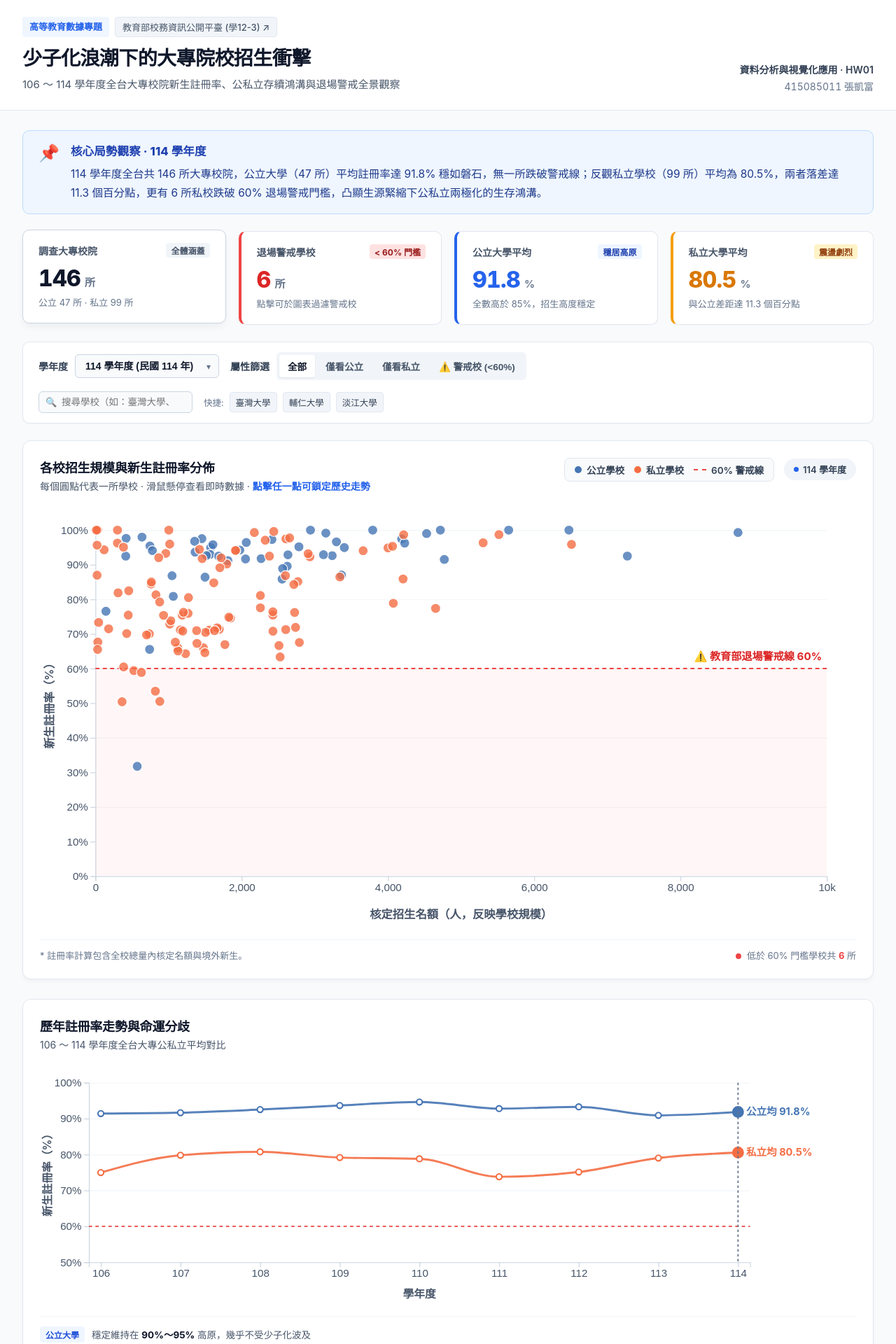
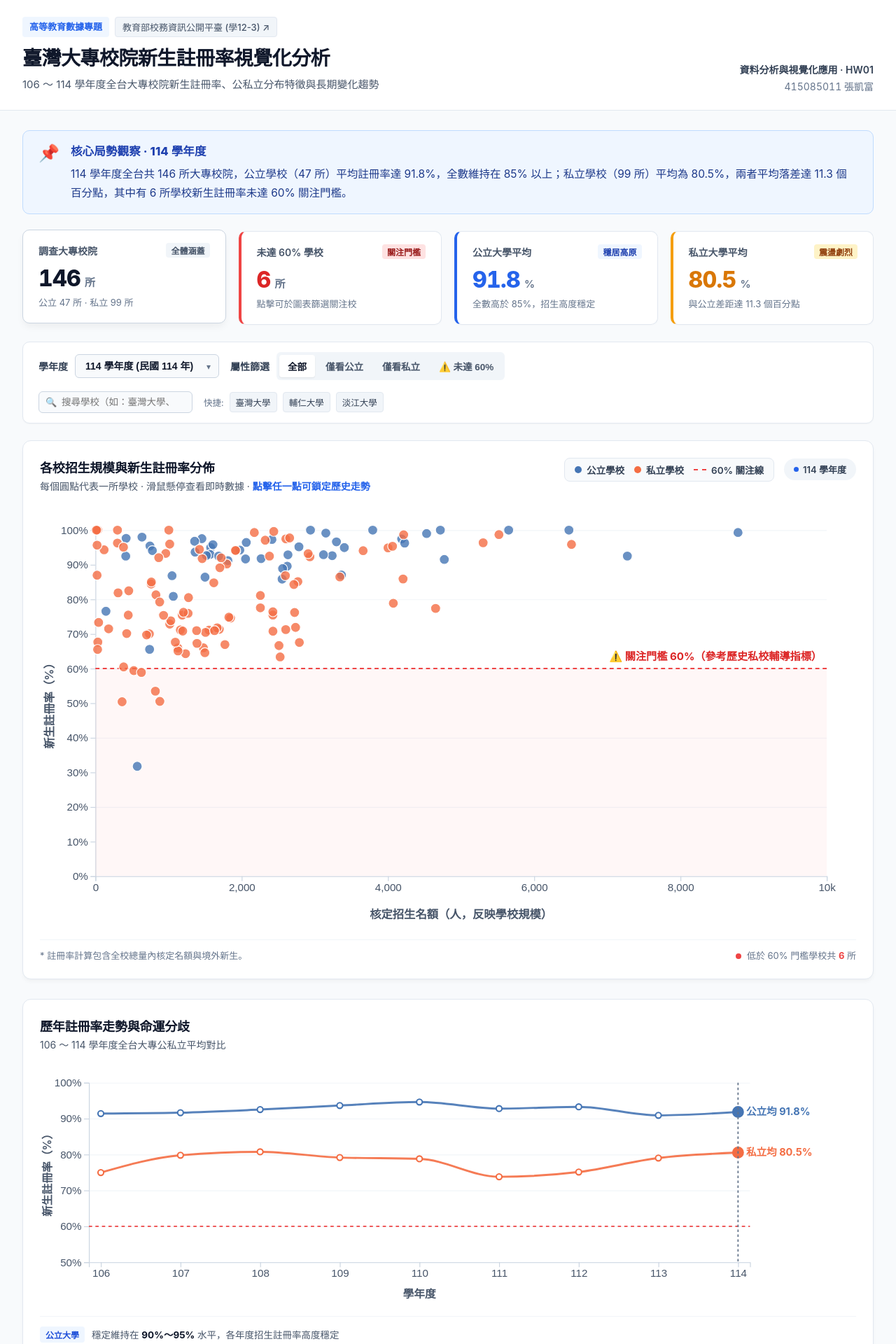
Before and after one commit to powerkaifu/1151VIS-HW1-415085011-CHANG-KAI-FU, a Vue app: page / in a window 1280 px wide. Shown: the top 1920 px of the page at 70% size. Built offline with nearby package versions, Linux system fonts and the light colour scheme.

Commit message:
docs & refactor: 提升學術嚴謹度，修正關注門檻、名額差額與統計口徑說明

```diff
--- a/src/App.vue
+++ b/src/App.vue
@@ -83,7 +83,7 @@ const summaryStats = computed(() => {
 const editorialInsight = computed(() => {
 	if (!summaryStats.value) return ''
 	const s = summaryStats.value
-	return `${selectedYear.value} 學年度全台共 ${s.totalSchools} 所大專校院，公立大學（${s.publicSchools} 所）平均註冊率達 ${s.pubAvg}% 穩如磐石，無一所跌破警戒線；反觀私立學校（${s.privateSchools} 所）平均為 ${s.priAvg}%，兩者落差達 ${s.gap} 個百分點，更有 ${s.dangerSchools} 所私校跌破 60% 退場警戒門檻，凸顯生源緊縮下公私立兩極化的生存鴻溝。`
+	return `${selectedYear.value} 學年度全台共 ${s.totalSchools} 所大專校院，公立學校（${s.publicSchools} 所）平均註冊率達 ${s.pubAvg}%，全數維持在 85% 以上；私立學校（${s.privateSchools} 所）平均為 ${s.priAvg}%，兩者平均落差達 ${s.gap} 個百分點，其中有 ${s.dangerSchools} 所學校新生註冊率未達 60% 關注門檻。`
 })
 
 // 📈 當前選定學校的 9 年歷史資料
@@ -145,8 +145,8 @@ function clearSelectedSchool() {
 							教育部校務資訊公開平臺 (學12-3) ↗
 						</a>
 					</div>
-					<h1 class="page-title">少子化浪潮下的大專院校招生衝擊</h1>
-					<p class="page-subtitle">106 ～ 114 學年度全台大專校院新生註冊率、公私立存續鴻溝與退場警戒全景觀察</p>
+					<h1 class="page-title">臺灣大專校院新生註冊率視覺化分析</h1>
+					<p class="page-subtitle">106 ～ 114 學年度全台大專校院新生註冊率、公私立分布特徵與長期變化趨勢</p>
 				</div>
 				<div class="author-meta">
 					<div class="course-label">資料分析與視覺化應用 · HW01</div>
@@ -196,14 +196,14 @@ function clearSelectedSchool() {
 
 				<div class="kpi-card danger" :class="{ active: filterType === 'danger' }" @click="filterType = 'danger'">
 					<div class="kpi-header">
-						<span class="kpi-title">退場警戒學校</span>
-						<span class="kpi-pill red">&lt; 60% 門檻</span>
+						<span class="kpi-title">未達 60% 學校</span>
+						<span class="kpi-pill red">關注門檻</span>
 					</div>
 					<div class="kpi-value-row">
 						<span class="kpi-num text-danger">{{ summaryStats.dangerSchools }}</span>
 						<span class="kpi-unit">所</span>
 					</div>
-					<div class="kpi-desc">點擊可於圖表過濾警戒校</div>
+					<div class="kpi-desc">點擊可於圖表篩選關注校</div>
 				</div>
 
 				<div class="kpi-card highlight" :class="{ active: filterType === 'public' }" @click="filterType = 'public'">
@@ -263,7 +263,7 @@ function clearSelectedSchool() {
 								:class="{ active: filterType === 'danger' }"
 								@click="filterType = 'danger'"
 							>
-								⚠️ 警戒校 (&lt;60%)
+								⚠️ 未達 60%
 							</button>
 						</div>
 					</div>
--- a/src/components/ScatterPlot.vue
+++ b/src/components/ScatterPlot.vue
@@ -166,7 +166,7 @@ function render() {
     .attr('fill', '#dc2626')
     .attr('font-size', '13px')
     .attr('font-weight', '700')
-    .text(`⚠️ 教育部退場警戒線 ${props.dangerThreshold}%`)
+    .text(`⚠️ 關注門檻 ${props.dangerThreshold}%（參考歷史私校輔導指標）`)
 
   // 6️⃣ 工具函式：Tooltip 與焦點管理
   const tooltip = d3.select(tooltipRef.value)
@@ -190,7 +190,7 @@ function render() {
           <span class="tip-val">${d.quota?.toLocaleString()} 人</span>
           <span class="tip-lbl">實際註冊</span>
           <span class="tip-val">${d.enrolled?.toLocaleString()} 人</span>
-          <span class="tip-lbl">招生缺額</span>
+          <span class="tip-lbl">名額差額 (A-C)</span>
           <span class="tip-val">${d.deficit !== null ? (d.deficit > 0 ? `-${d.deficit.toLocaleString()}` : '0') : '無'} 人</span>
         </div>
         <div class="tip-action-hint">👆 點擊即可鎖定查看 9 年歷年軌跡</div>
@@ -284,8 +284,8 @@ function render() {
 }
 
 function getBadgeMeta(level) {
-  if (level === '退場警戒') return { bg: '#fee2e2', color: '#991b1b' }
-  if (level === '需關注')   return { bg: '#fef3c7', color: '#92400e' }
+  if (level === '未達 60%') return { bg: '#fee2e2', color: '#991b1b' }
+  if (level === '60% ~ 80%') return { bg: '#fef3c7', color: '#92400e' }
   return { bg: '#dcfce7', color: '#166534' }
 }
 
@@ -316,7 +316,7 @@ onMounted(render)
           </span>
           <span class="legend-item">
             <span class="legend-line danger"></span>
-            60% 警戒線
+            60% 關注線
           </span>
         </div>
         <div class="status-indicator">
--- a/src/components/TrendLine.vue
+++ b/src/components/TrendLine.vue
@@ -287,11 +287,11 @@ onMounted(render)
       <div v-else class="default-insight">
         <div class="insight-row">
           <span class="badge-public">公立大學</span>
-          <span class="insight-text">穩定維持在 <strong>90%～95%</strong> 高原，幾乎不受少子化波及</span>
+          <span class="insight-text">穩定維持在 <strong>90%～95%</strong> 水平，各年度招生註冊率高度穩定</span>
         </div>
         <div class="insight-row">
           <span class="badge-private">私立大學</span>
-          <span class="insight-text">歷經劇烈震盪，111~112 學年度一度跌至 <strong>79.6%</strong> 低谷</span>
+          <span class="insight-text">平均註冊率變動較大，111~112 學年度曾出現 <strong>79.6%</strong> 之相對低點</span>
         </div>
       </div>
     </div>
--- a/src/composables/useEnrollmentData.js
+++ b/src/composables/useEnrollmentData.js
@@ -10,9 +10,9 @@ export const COLOR_MAP = {
   '私立': '#f46d43', // 橘色
 }
 
-// 🔖 危機分級閾值
-const THRESHOLD_DANGER  = 60  // 退場警戒
-const THRESHOLD_WARNING = 80  // 需關注
+// 🔖 視覺化關注門檻（參考歷史私校輔導指標，非單一年度即法定退場）
+const THRESHOLD_DANGER  = 60  // 未達 60% 關注門檻
+const THRESHOLD_WARNING = 80  // 80% 基準線
 
 /**
  * 🔧 將原始 CSV 字串中的千分位數值轉為 Number
@@ -25,15 +25,15 @@ function parseNum(str) {
 }
 
 /**
- * 🔧 計算危機分級（Derive 衍生屬性）
+ * 🔧 註冊率區間標記（Derive 衍生屬性，採客觀中性數值區間）
  * @param {number|null} rate 新生註冊率
- * @returns {'退場警戒'|'需關注'|'健康'|'未知'}
+ * @returns {'未達 60%'|'60% ~ 80%'|'80% 以上'|'無資料'}
  */
 function calcCrisisLevel(rate) {
-  if (rate === null) return '未知'
-  if (rate < THRESHOLD_DANGER)  return '退場警戒'
-  if (rate < THRESHOLD_WARNING) return '需關注'
-  return '健康'
+  if (rate === null) return '無資料'
+  if (rate < THRESHOLD_DANGER)  return '未達 60%'
+  if (rate < THRESHOLD_WARNING) return '60% ~ 80%'
+  return '80% 以上'
 }
 
 /**
@@ -69,7 +69,7 @@ export function useEnrollmentData() {
         // 🚨 過濾掉無效資料（無名額或無學校名稱）
         if (!quota || !row['學校名稱']) return null
 
-        // ✅ 衍生指標
+        // ✅ 衍生指標：本地核定與註冊差額 (A - C，非教育部官方含境外生之缺額定義)
         const deficit      = (quota !== null && enrolled !== null) ? quota - enrolled : null
         const crisisLevel  = calcCrisisLevel(rate)
         const year         = row['學年度']?.trim()
--- a/src/main.js
+++ b/src/main.js
@@ -1,5 +1,4 @@
 import { createApp } from 'vue'
-import './style.css'
 import App from './App.vue'
 
 createApp(App).mount('#app')
```
Also changed, not shown: 1 other file (tests, documents, lock files or other folders).
